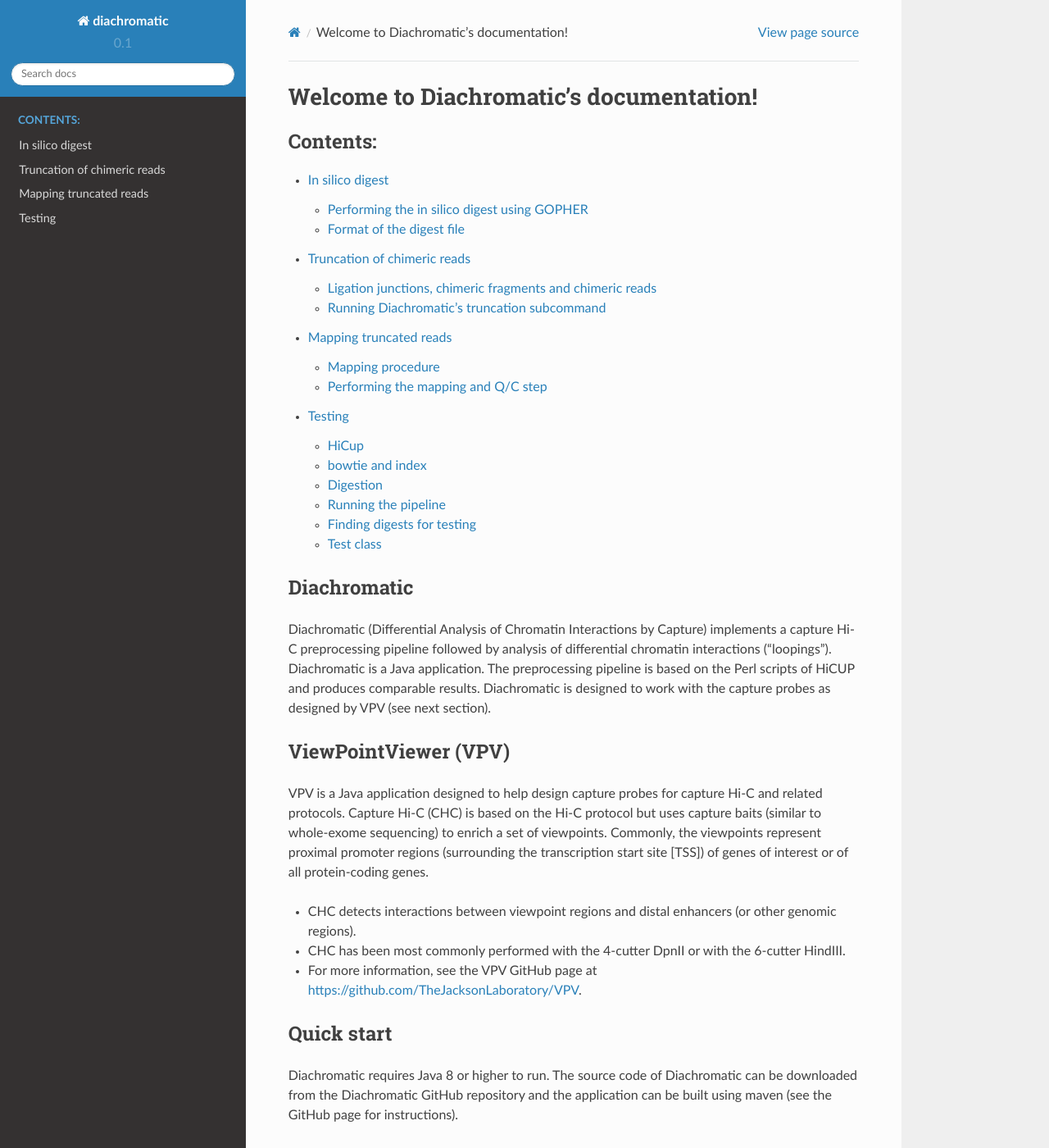
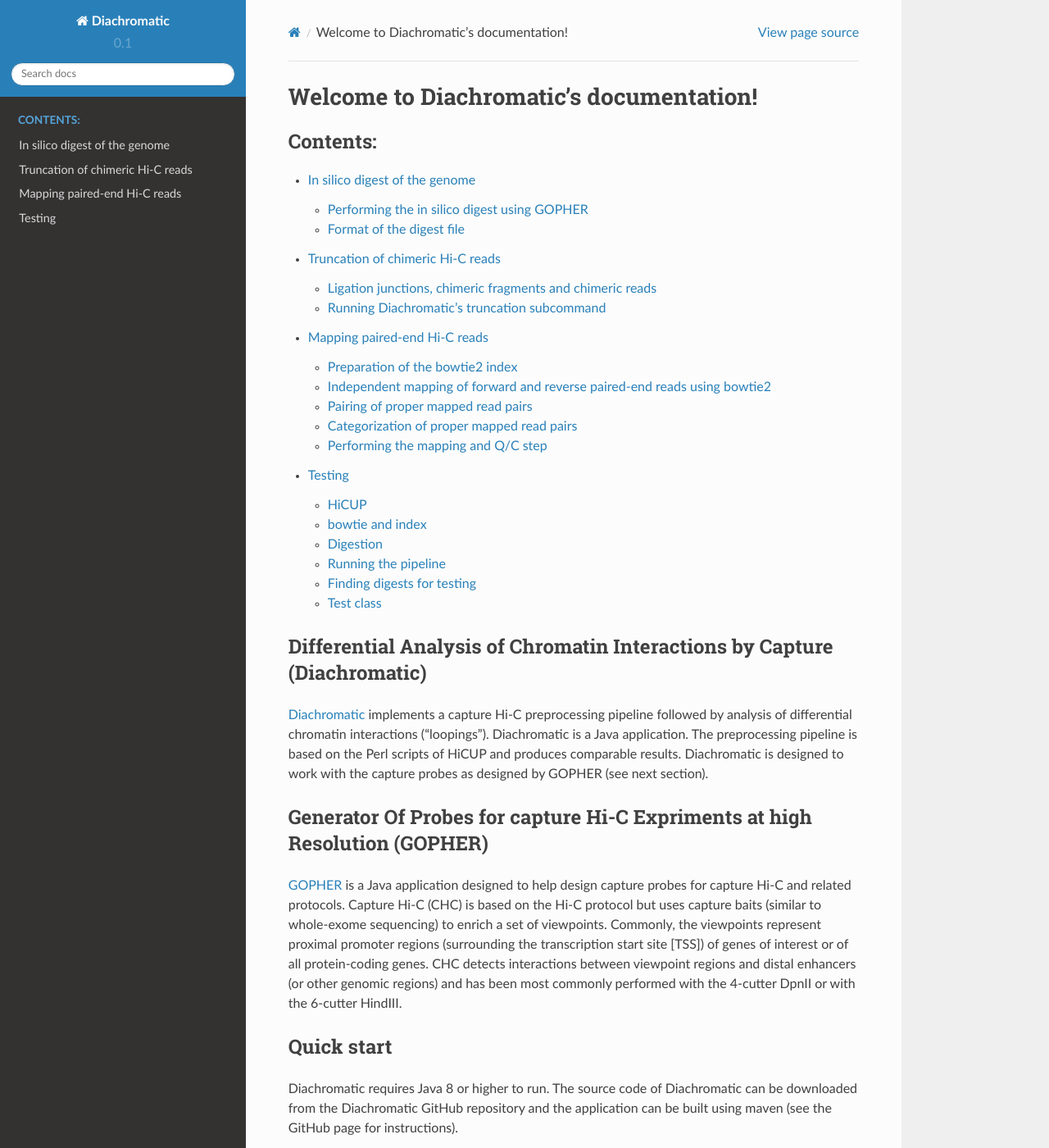
Before and after one commit to TheJacksonLaboratory/diachromatic, a Sphinx documentation site: the page built from docs/index.rst, in a window 1280 px wide and 1400 px high. Shown: the whole window at 82% size. Built offline with Sphinx 7.4.7 and the Read the Docs theme 2.0.0, drawn with Linux system fonts in a browser that asks for light colours; some of the changed text lies outside the part shown.

Commit message:
Revised documentation for align subcommand.

```diff
--- a/docs/conf.py
+++ b/docs/conf.py
@@ -45,7 +45,7 @@
 master_doc = 'index'
 
 # General information about the project.
-project = u'diachromatic'
+project = u'Diachromatic'
 copyright = u'2018, Peter Hansen, Peter Robinson'
 author = u'Peter Hansen, Peter Robinson'
 
--- a/docs/index.rst
+++ b/docs/index.rst
@@ -4,43 +4,44 @@
    contain the root `toctree` directive.
 
 Welcome to Diachromatic's documentation!
-===============================
+========================================
 .. toctree::
    :maxdepth: 2
    :caption: Contents:
 
-   In silico digest <digest>
-   Truncation of chimeric reads <truncate>
-   Mapping truncated reads <mapping>
+   In silico digest of the genome <digest>
+   Truncation of chimeric Hi-C reads <truncate>
+   Mapping paired-end Hi-C reads <mapping>
    testing
 
-Diachromatic
-~~~~~~~~~~~~
-Diachromatic (Differential Analysis of Chromatin Interactions by Capture)
-implements a capture Hi-C preprocessing pipeline followed by analysis of differential chromatin interactions
+
+Differential Analysis of Chromatin Interactions by Capture (Diachromatic)
+~~~~~~~~~~~~~~~~~~~~~~~~~~~~~~~~~~~~~~~~~~~~~~~~~~~~~~~~~~~~~~~~~~~~~~~~~
+
+Diachromatic_ implements a capture Hi-C preprocessing pipeline followed by analysis of differential chromatin interactions
 ("loopings").  Diachromatic is a Java application. The preprocessing pipeline is based on the
 Perl scripts of HiCUP and produces comparable results. Diachromatic is designed to work
-with the capture probes as designed by VPV (see next section).
+with the capture probes as designed by GOPHER (see next section).
+
+.. _Diachromatic: https://github.com/TheJacksonLaboratory/diachromatic
 
 
+Generator Of Probes for capture Hi-C Expriments at high Resolution (GOPHER)
+~~~~~~~~~~~~~~~~~~~~~~~~~~~~~~~~~~~~~~~~~~~~~~~~~~~~~~~~~~~~~~~~~~~~~~~~~~~
 
-ViewPointViewer (VPV)
-~~~~~~~~~~~~~~~~~~~~~~~~~
-
-VPV is a Java application designed to help design capture probes
+GOPHER_ is a Java application designed to help design capture probes
 for capture Hi-C and related protocols. Capture Hi-C (CHC) is based
 on the Hi-C protocol but uses capture baits (similar to whole-exome sequencing) to enrich a set of viewpoints.
 Commonly, the viewpoints represent proximal promoter regions (surrounding the transcription start site [TSS]) of
-genes of interest or of all protein-coding genes.
+genes of interest or of all protein-coding genes. CHC detects interactions between viewpoint regions and distal
+enhancers (or other genomic regions) and has been most commonly performed with the 4-cutter DpnII or with the 6-cutter
+HindIII.
 
-- CHC detects interactions between viewpoint regions and distal enhancers (or other genomic regions).
-- CHC has been most commonly performed with the 4-cutter DpnII or with the 6-cutter HindIII.
-- For more information, see the VPV GitHub page at https://github.com/TheJacksonLaboratory/VPV.
-
+.. _GOPHER: https://github.com/TheJacksonLaboratory/Gopher
 
 
 Quick start
-~~~~~~~~~~~~~~~~~~~~~~~~~
+~~~~~~~~~~~
 Diachromatic requires Java 8 or higher to run. The source code of Diachromatic can be downloaded
 from the Diachromatic GitHub repository and the application can be built using maven (see the GitHub page for instructions).
 
@@ -50,7 +51,7 @@
     $ cd diachromatic
     $ mvn package
 
-To test whether the build process was successful, enter the following command. ::
+To test whether the build process was successful, enter the following command: ::
 
     $ java -jar target/target/diachromatic-0.0.2.jar
 
--- a/docs/mapping.rst
+++ b/docs/mapping.rst
@@ -1,17 +1,12 @@
-Diachromatic: Mapping the truncated reads
-========================================================================
 
-The next part of the pipeline maps the truncated reads and performs Q/C and filtering.
+Mapping of paired-end Hi-C reads
+================================
 
-Mapping procedure
-~~~~~~~~~~~~~~~~~
-We now align the truncated FASTQ files to the genome. We will start for now with
-the test files from the HiCUP distribution, which are human sequences. We will
-align to the hg37 genome with bowtie 2 (http://bowtie-bio.sourceforge.net/bowtie2/index.shtml).
+Preparation of the bowtie2 index
+~~~~~~~~~~~~~~~~~~~~~~~~~~~~~~~~
 
-We download the prebuilt index for the human hg37 genome, H. sapiens, UCSC hg19 (3.5 GB) from the bowtei2 website.
-The index needs to be unzipped. ::
-
+The prebuilt ``bowtie2`` indices for human hg19 (3.5 GB) and other genome builds can be downloaded from the
+`bowtei2 website`_. Move the downloaded archive to an appropriate on your computer and unpack with: ::
 
     $ unzip hg19.zip
         Archive:  hg19.zip
@@ -23,16 +18,62 @@
         inflating: hg19.rev.2.bt2
         inflating: make_hg19.sh
 
-We will call the path to the directory where the index was unpacked /path/to/bowtie2index/
+We will call the path to the directory where the index was unpacked **/path/to/bowtie2index/**.
+
+.. _bowtei2 website: http://bowtie-bio.sourceforge.net/bowtie2/index.shtml
 
 
+Independent mapping of forward and reverse paired-end reads using bowtie2
+~~~~~~~~~~~~~~~~~~~~~~~~~~~~~~~~~~~~~~~~~~~~~~~~~~~~~~~~~~~~~~~~~~~~~~~~~
+
+The two reads of any given valid Hi-C read pair stem from two different interacting genomic regions that can be
+separated by a large number of nucleotides within the same chromosome (**cis interactions**) or even be located on
+different chromosomes (**trans interactions**). For this reason, the distance between the two 5' ends of the reads can
+no longer be interpreted as the *insert size*, and the forward (R1) and reverse (R2) reads have to be mapped
+independently.
+
+Diachromatic executes ``bowtie2`` two times with the ``--very-sensitive`` option. Individual reads mapping to multiple locations
+are typically discarded. Diachromatic provides two levels of stringency
+for the definition of multi-mapped reads:
+    1. *Very stringent definition:* There is no second best alignment for the given read. In this case the line in the SAM file produced by ``bowtie2`` contains no ``XS`` tag. Use Diachromatic's ``--bowtie-stringent-unique`` or ``-bsu`` option in order to use this level of stringency.
+    2. *Less stringent definition:* There can be a second best alignment, but the score of the alignment needs to e greater than 30 and the difference of the mapping scores between the best and second best alignment must be greater than 10. This definition was adopted from HiCUP (since v0.6.0). Diachromatic uses this option by default.
+
+
+Pairing of proper mapped read pairs
+~~~~~~~~~~~~~~~~~~~~~~~~~~~~~~~~~~~
+
+The independently mapped reads are written to two temporary SAM files, whereby the order of reads is the same for both
+files, i.e. two reads of any given line consitute a pair. I a next step Diachromatic iterates simultaneously over the
+two SAM files. Only pairs for which both reads could be uniquely mapped are retained and all other pairs are discarded.
+
+Categorization of proper mapped read pairs
+~~~~~~~~~~~~~~~~~~~~~~~~~~~~~~~~~~~~~~~~~~
+
+Depending on the different formation processes, Diachromatic takes into consideration five different categories
+of reads pairs:
+
+    1. Valid interactions between regions on the same chromosome (cis)
+    2. Self-ligation
+    3. Cross-ligation of cross-linked protein-DNA complexes from the same chromosome
+    4. Valid interactions between chromosomes (trans)
+    5. Cross-ligation of cross-linked protein-DNA complexes from different chromosomes
+
+We found no criterion that could be used in order to distinguish read pairs that emerged from cross-ligation events
+from others. However, we generally notice a large fraction of trans *interactions* between pairs of restriction
+fragments consisting of only one read pair. We believe that those read pairs mainly result from cross-ligation events
+and use their total number in order to calculate a global cross-ligation coefficient (CLC).
+
+We also found no accurate way to distinguish read pairs that emerged from very short valid range contacts and
+self-ligation events.
+
+Instead, we estimate the average size of chimeric fragments and use this size as a self-ligation threshold.
 
 
 Performing the mapping and Q/C step
 ~~~~~~~~~~~~~~~~~~~~~~~~~~~~~~~~~~~
 Use the following command: ::
 
-    $ java -jar Diachromatic.jar map -b <bowtie2> -i <bowtie2-index> -q <fastq1> -r <fastq2> -d <digest> [-o <outfile>]
+    $ java -jar Diachromatic.jar align -b <bowtie2> -i <bowtie2-index> -q <fastq1> -r <fastq2> -d <digest> [-o <outfile>]
 
 The meaning of the options is:
     * -b <bowtie2> Path to the bowtie2 executable
--- a/docs/testing.rst
+++ b/docs/testing.rst
@@ -4,7 +4,7 @@
 This document contains a summary of how some of the unit tests were designed. Probably this page can/should be
 deleted before publication.
 
-HiCup
+HiCUP
 ~~~~~
 HiCUp is currently a standard tool for capture Hi-C Q/C and preprocessing and much of the preprocuessing
 for diachromatic is based on Hicup (and we cite it). Here is how Hicup was used to generate results from
--- a/docs/truncate.rst
+++ b/docs/truncate.rst
@@ -27,8 +27,7 @@
 
 Use the following command to run the truncation step. ::
 
-    $ java -jar Diachromatic.jar truncate -q test1.fastq -r test2.fastq -e HindIII -s suffix [--outdir <directory>]
-
+    $ java -jar Diachromatic.jar truncate -q test1.fastq -r test2.fastq -e HindIII
 
 
 The following table lists all possible arguments.
```
